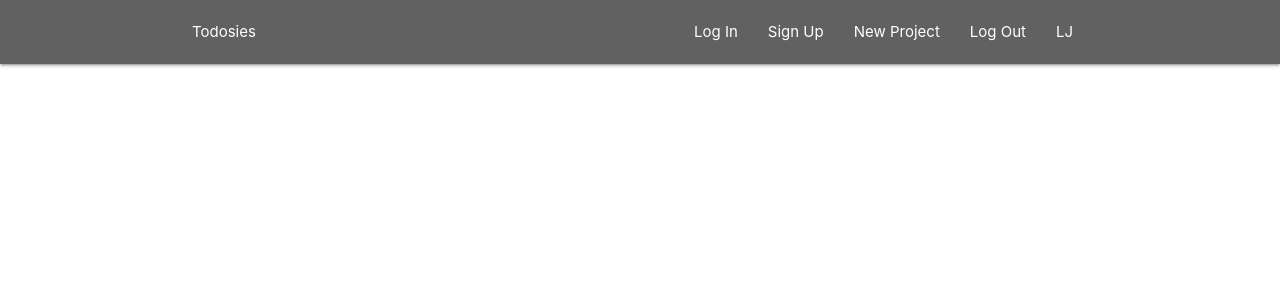
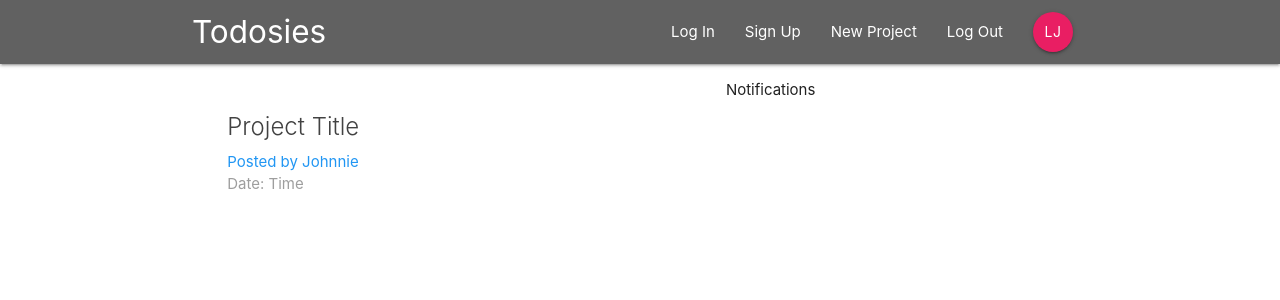
Before and after one commit to elle-johnnie/todosies-web, a React (Create React App) app: page / in a window 1280 px wide. Shown: the top 300 px of the page. Built offline with nearby package versions, Linux system fonts and the light colour scheme.

Commit message:
add dashboard and project data

```diff
--- a/package.json
+++ b/package.json
@@ -6,6 +6,7 @@
     "@testing-library/jest-dom": "^4.2.4",
     "@testing-library/react": "^9.3.2",
     "@testing-library/user-event": "^7.1.2",
+    "materialize-css": "^1.0.0-rc.2",
     "react": "^16.13.1",
     "react-dom": "^16.13.1",
     "react-router-dom": "^5.1.2",
--- a/public/index.html
+++ b/public/index.html
@@ -24,12 +24,13 @@
       work correctly both with client-side routing and a non-root public URL.
       Learn how to configure a non-root public URL by running `npm run build`.
     -->
-    <!-- Compiled and minified CSS -->
+    <!--Import Google Icon Font-->
+    <link href="https://fonts.googleapis.com/icon?family=Material+Icons" rel="stylesheet">
+      <!-- Compiled and minified CSS -->
     <link rel="stylesheet" href="https://cdnjs.cloudflare.com/ajax/libs/materialize/1.0.0/css/materialize.min.css">
 
     <!-- Compiled and minified JavaScript -->
     <script src="https://cdnjs.cloudflare.com/ajax/libs/materialize/1.0.0/js/materialize.min.js"></script>
-
     <title>React App</title>
   </head>
   <body>
--- a/src/App.js
+++ b/src/App.js
@@ -1,6 +1,7 @@
 import React, { Component } from 'react';
-import { BrowserRouter } from 'react-router-dom'
+import { BrowserRouter, Switch, Route } from 'react-router-dom'
 import NavBar from './Components/Layout/NavBar'
+import Dashboard from './Components/Dashboard/Dashboard'
 
 class App extends Component {
   render() {
@@ -8,6 +9,9 @@ class App extends Component {
       <BrowserRouter>
         <div className="App">
           <NavBar />
+          <Switch> {/* switch allows only one route at a time on the page, otherwise loads them all if called */}
+            <Route path='/' component={Dashboard} />
+          </Switch>
         </div>
       </BrowserRouter>
     );
--- a/src/Components/Dashboard/Dashboard.js
+++ b/src/Components/Dashboard/Dashboard.js
@@ -0,0 +1,24 @@
+import React, { Component } from 'react'
+import Notifications from './Notifications'
+import ProjectList from '../Project/ProjectList'
+
+class Dashboard extends Component {
+    render () {
+        return (
+            <div className="dashboard container">
+                <div className="row">
+                    <div className="col s12 m6">
+                    {/* left side col for project list 12 col grid on medium size screens and bigger */}
+                        <ProjectList />
+                    </div>
+                    <div className="col s12 m5 offset-m1">
+                        {/*  right side col notifications offset by 1 col */}
+                        <Notifications />
+                    </div>
+                </div>
+            </div>
+        )
+    }
+}
+
+export default Dashboard
--- a/src/Components/Dashboard/Notifications.js
+++ b/src/Components/Dashboard/Notifications.js
@@ -0,0 +1,11 @@
+import React from 'react'
+
+const Notifications = () =>  {
+    return (
+        <div>
+            <p>Notifications</p>
+        </div>
+    )
+}
+
+export default Notifications
--- a/src/Components/Layout/AuthLinks.js
+++ b/src/Components/Layout/AuthLinks.js
@@ -6,7 +6,7 @@ const AuthLinks = () => {
        <ul className="right">
            <li><NavLink to='/'>New Project</NavLink></li>
            <li><NavLink to='/'>Log Out</NavLink></li>
-           <li><NavLink to='/' classname='btn btn-floating pink'>LJ</NavLink></li>
+           <li><NavLink to='/' className="btn btn-floating pink">LJ</NavLink></li>
        </ul>
     )
 }
--- a/src/Components/Layout/NavBar.js
+++ b/src/Components/Layout/NavBar.js
@@ -8,7 +8,7 @@ const NavBar = () => {
     return(
         <nav className="nav wrapper grey darken-2">
             <div className="container">
-                <Link to='/' classname='brand-logo'>Todosies</Link>
+                <Link to='/' className='brand-logo'>Todosies</Link>
                 <AuthLinks />
                 <NoAuthLinks />
             </div>
--- a/src/Components/Project/ProjectList.js
+++ b/src/Components/Project/ProjectList.js
@@ -0,0 +1,12 @@
+import React from 'react'
+import ProjectSummary from './ProjectSummary'
+
+const ProjectList = () => {
+    return (
+        <div className="project-list section">
+            <ProjectSummary />
+        </div>
+    )
+}
+
+export default ProjectList
--- a/src/Components/Project/ProjectSummary.js
+++ b/src/Components/Project/ProjectSummary.js
@@ -0,0 +1,15 @@
+import React from 'react'
+
+const ProjectSummary = () => {
+    return (
+        <div className="card z-depth-0 project-summary">
+            <div className="card-content grey-text text-darken-3">
+                <span className="card-title">Project Title</span>
+                <p className="blue-text">Posted by Johnnie</p>
+                <p className="grey-text">Date: Time</p>
+            </div>
+        </div>
+    )
+}
+
+export default ProjectSummary
```
Also changed, not shown: 1 other file (tests, documents, lock files or other folders). Lines whose indentation alone changed are shown as unchanged.
